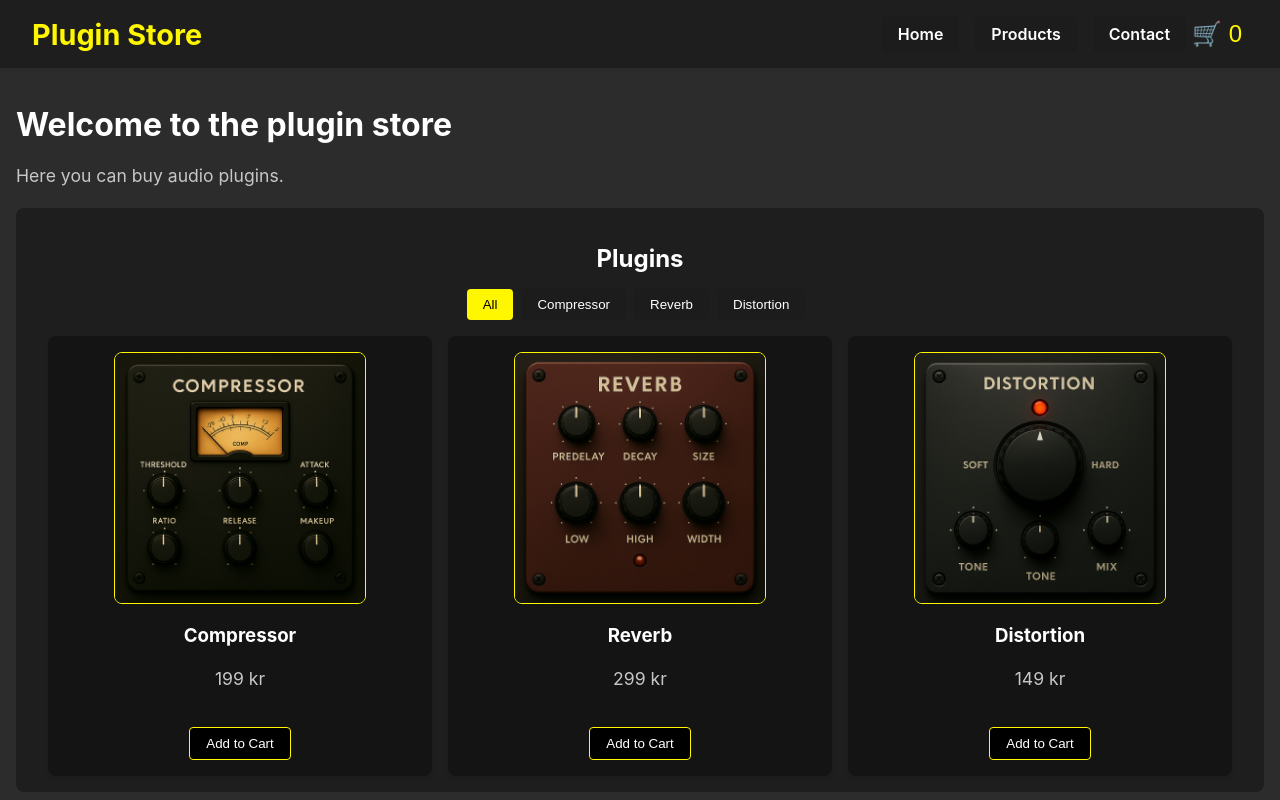
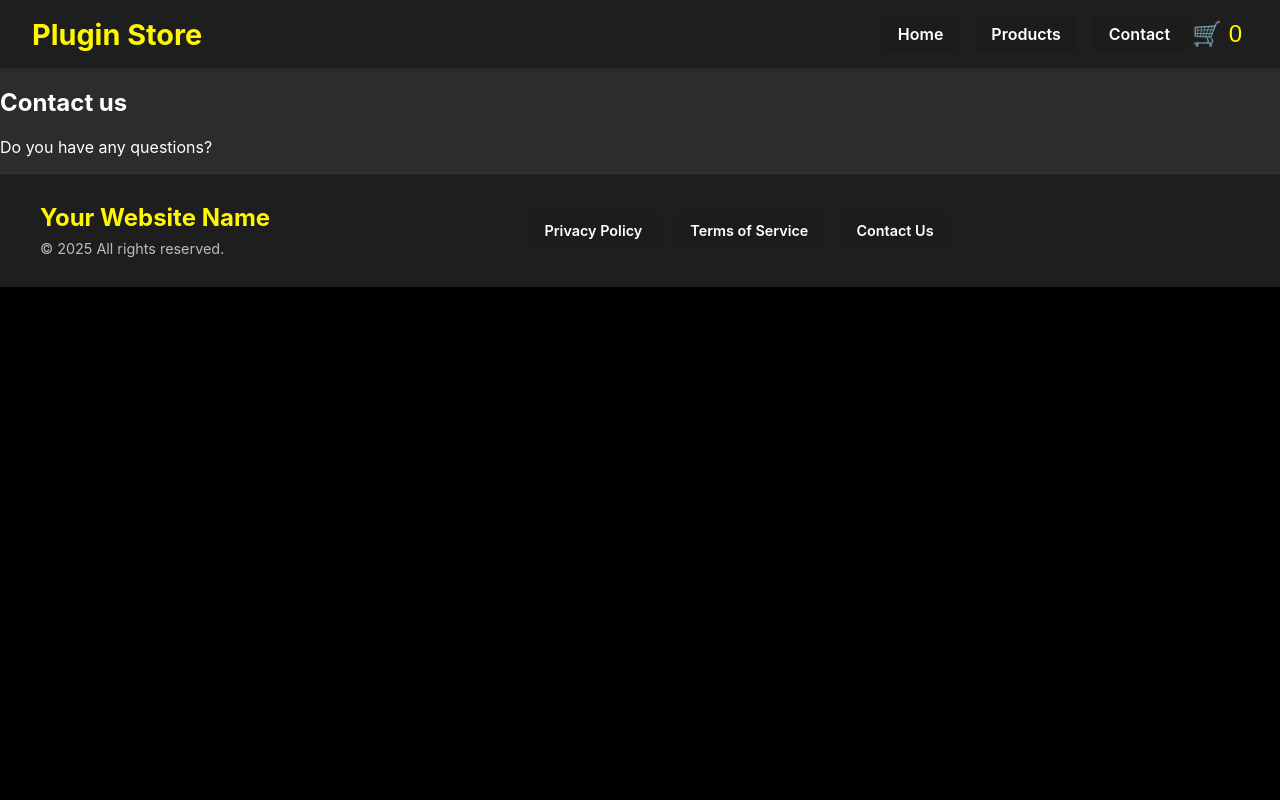
Before and after one commit to ed-vin/react-e-commerce, a React (Create React App) app: page /contact in a window 1280 px wide. Shown: the top 800 px of the page. Built offline with nearby package versions, Linux system fonts and the light colour scheme.

Commit message:
Router pages, contact, products, app.js, header

```diff
--- a/package.json
+++ b/package.json
@@ -9,6 +9,7 @@
     "@testing-library/user-event": "^13.5.0",
     "react": "^19.1.0",
     "react-dom": "^19.1.0",
+    "react-router-dom": "^7.6.2",
     "react-scripts": "5.0.1",
     "web-vitals": "^2.1.4"
   },
--- a/src/App.js
+++ b/src/App.js
@@ -1,17 +1,28 @@
 import './styles/App.css';
-import Home from './pages/Home';
+import { BrowserRouter as Router, Routes, Route } from 'react-router-dom'; // Importera routern
 import Header from './components/Header';
 import Footer from './components/Footer';
+import Home from './pages/Home'; // Din startsida
+import Products from './pages/Products'; // Dina nya sidkomponenter
+import Contact from './pages/Contact';
 
 function App() {
-
-    return (
+  return (
+    <Router> {/* Wrapper för hela din applikation */}
       <div className="App">
-        <Header />
-        <Home />
-        <Footer />
+        <Header /> {/* Headern visas alltid, oavsett sida */}
+        <main> {/* En <main>-tagg är bra för huvud innehållet */}
+          <Routes> {/* Här definierar du dina rutter */}
+            <Route path="/" element={<Home />} />
+            <Route path="/products" element={<Products />} />
+            <Route path="/contact" element={<Contact />} />
+            {/* Lägg till fler Route-komponenter för andra sidor du skapar */}
+          </Routes>
+        </main>
+        <Footer /> {/* Footern visas alltid */}
       </div>
-    );
-  }
+    </Router>
+  );
+}
 
 export default App;
--- a/src/components/Header.jsx
+++ b/src/components/Header.jsx
@@ -1,3 +1,4 @@
+import { Link } from 'react-router-dom';
 import '../styles/header.css';
 import HeaderCart from '../components/HeaderCart';
 
@@ -6,9 +7,9 @@ export default function Header() {
     <header className="header" style={{ position: 'relative' }}>
       <h1>Plugin Store</h1>
       <nav>
-        <a href="#">Home</a>
-        <a href="#">Products</a>
-        <a href="#">Contact</a>
+        <Link to="/">Home</Link>       {/* Använd Link to="..." */}
+        <Link to="/products">Products</Link>
+        <Link to="/contact">Contact</Link>
       </nav>
 
       <HeaderCart />
--- /dev/null
+++ b/src/pages/Contact.js
@@ -0,0 +1,10 @@
+import React from 'react';
+
+export default function Contact() {
+  return (
+    <div>
+      <h2>Contact us</h2>
+      <p>Do you have any questions?</p>
+    </div>
+  );
+}
--- /dev/null
+++ b/src/pages/Products.js
@@ -0,0 +1,10 @@
+import React from 'react';
+
+export default function Products() {
+  return (
+    <div>
+      <h2>Our products</h2>
+      <p>This is our plugins</p>
+    </div>
+  );
+}
```
Also changed, not shown: 2 other files (tests, documents, lock files or other folders).
